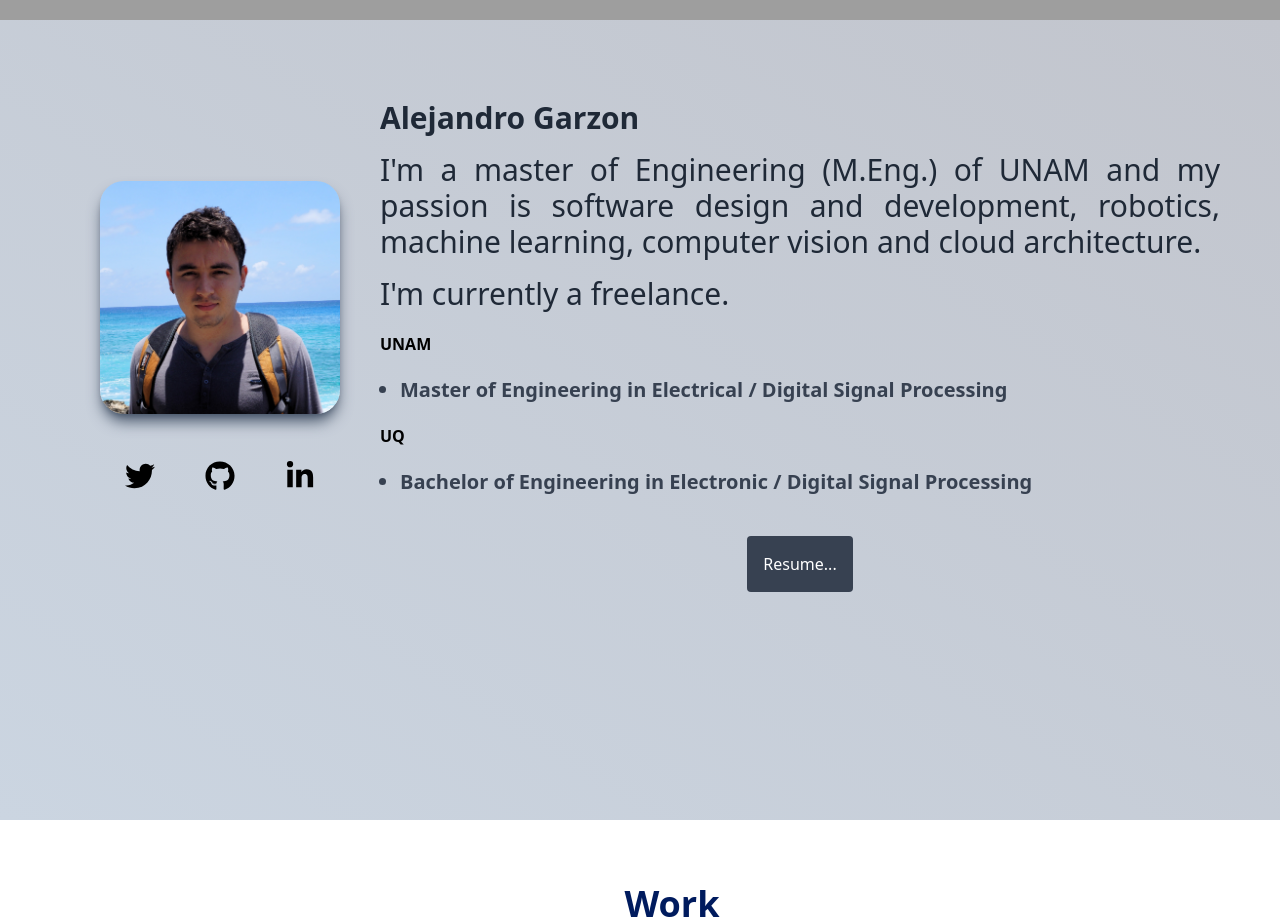
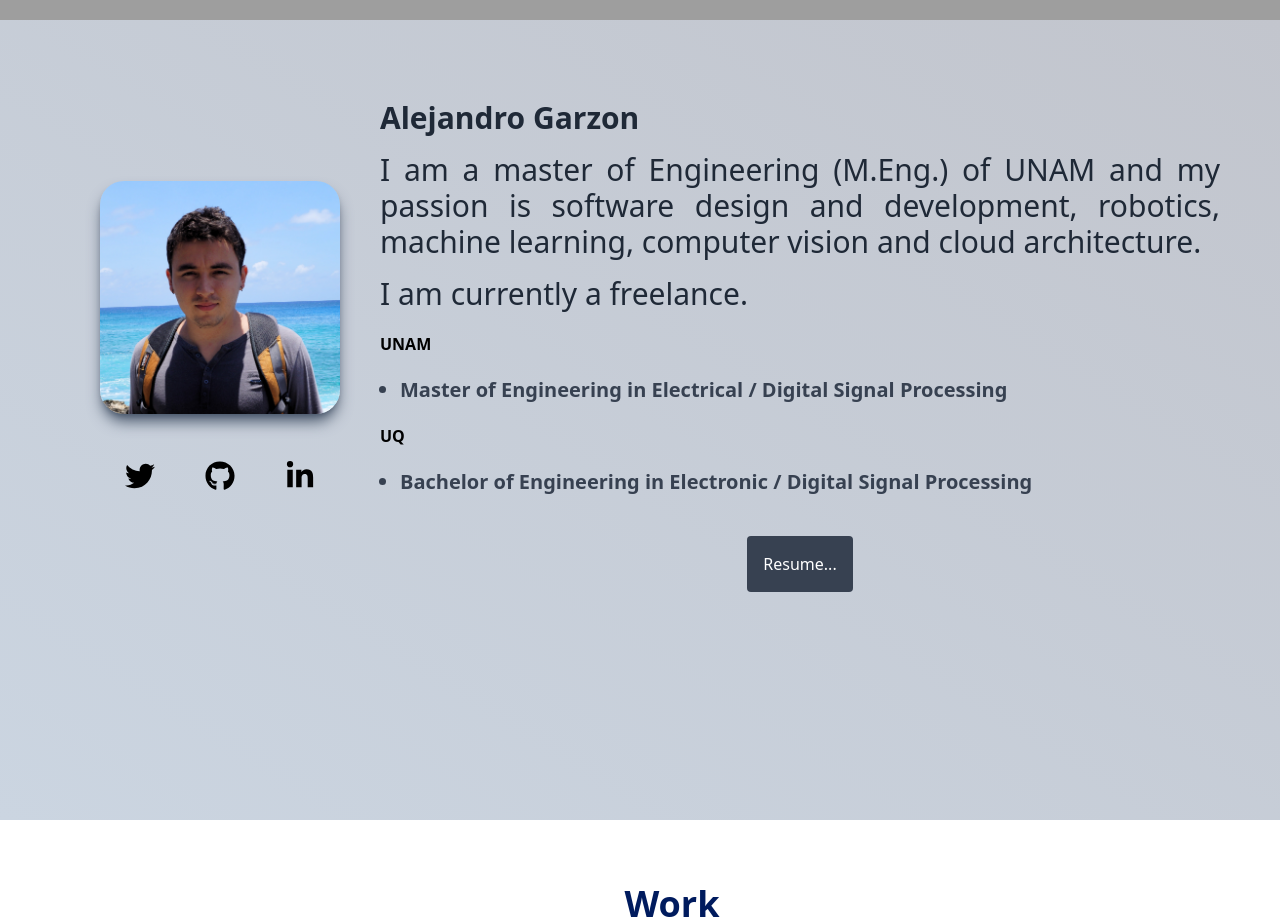
Before and after one commit to Noryab/portfolio, a Next.js app: page / in a window 1280 px wide. Shown: the part 780-1702 px from the top of the page. Built offline with nearby package versions, Linux system fonts and the light colour scheme; grey boxes are pictures that could not be loaded.

Commit message:
fix: special character '

```diff
--- a/src/components/About.jsx
+++ b/src/components/About.jsx
@@ -33,10 +33,10 @@ const About = () => {
             </h1>
             <div>
               <p className="flex flex-col text-justify lg:text-3xl sm:text-2xl text-xl pt-4 text-gray-800">
-              I'm a master of Engineering (M.Eng.) of UNAM and my passion is software design and development, robotics, machine learning, computer vision and cloud architecture.
+              I am a master of Engineering (M.Eng.) of UNAM and my passion is software design and development, robotics, machine learning, computer vision and cloud architecture.
               </p>
               <p className="flex flex-col text-justify lg:text-3xl sm:text-2xl text-xl pt-4 text-gray-800">
-              I'm currently a freelance.
+              I am currently a freelance.
               </p>
               <h2 className="pt-5"><b>UNAM</b></h2>
               <ul className="pt-5 pl-5 list-disc list-outside text-left text-xl text-gray-700">
```
